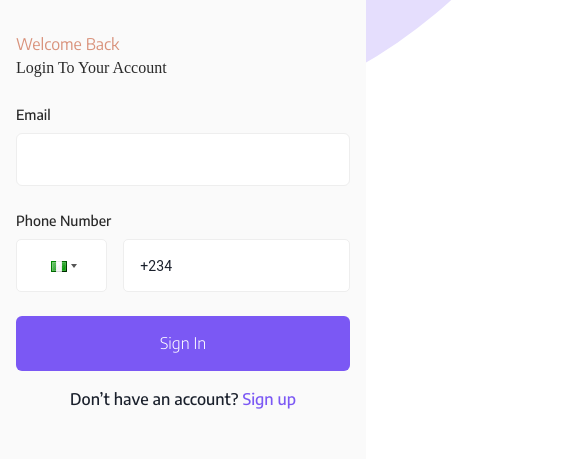
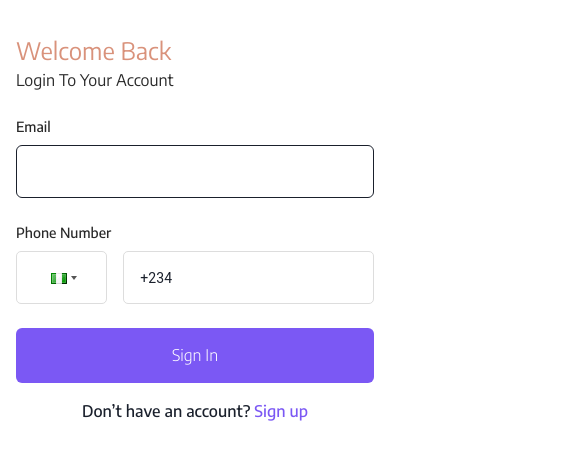
Before and after one commit to KlosaNow/klosanow-frontend, a React (Vite) app: page /sign-in in a window 390 px wide. Shown: the top 460 px of the page, 568 px wide, since content can reach past the window. Built offline with nearby package versions, Linux system fonts and the light colour scheme.

Commit message:
Fix : fixed bugs in responsiveness

```diff
--- a/src/pages/Authentication/SignIn.tsx
+++ b/src/pages/Authentication/SignIn.tsx
@@ -8,13 +8,13 @@ import {
   Button,
   Flex,
   VStack,
-  Image
+  Image,
 } from "@chakra-ui/react";
-import logo from "../../assets/SplashScreenImg/SplashLogo.png"
-import {slides} from "../SlideData";
+import logo from "../../assets/SplashScreenImg/SplashLogo.png";
+import { slides } from "../SlideData";
 import { Link as RouteLink } from "react-router-dom";
 import { useFormik } from "formik";
-import  OnboardingSlides  from "../OnboardingSlides";
+import OnboardingSlides from "../OnboardingSlides";
 import PhoneInput from "react-phone-input-2";
 // eslint-disable-next-line @typescript-eslint/ban-ts-comment
 // @ts-ignore
@@ -40,27 +40,55 @@ export default function SignIn() {
 
   return (
     <>
-      <svg style={{position:"absolute",zIndex:"-1"}} width="568" height="160" viewBox="0 0 568 160" fill="none" xmlns="http://www.w3.org/2000/svg">
-<ellipse cx="-14.5" cy="-240.5" rx="582.5" ry="400.5" fill="#E5DEFD"/>
+    <Box hideBelow="lg">
+      <svg
+        style={{ position: "absolute", zIndex: "-1" }}
+        width="568"
+        height="160"
+        viewBox="0 0 568 160"
+        fill="none"
+        xmlns="http://www.w3.org/2000/svg"
+      >
+        <ellipse cx="-14.5" cy="-240.5" rx="582.5" ry="400.5" fill="#E5DEFD" />
       </svg>
-    <Flex>
-    <VStack width={{lg:"50%",sm:"0%"}} hideBelow="md" display="flex" py="2rem" px="1rem">
-    <Box style={{position:"absolute",top:"5%",left:"5%"}} width='8rem'>
-  <Image src={logo} alt='Dan Abramov' />
+      </Box>
+
+      <Flex width="100%" height={{base:"100dvh",lg:"100%"}}>
+        <VStack
+          width={{ lg: "50%", md: "0%" }}
+          hideBelow="lg"
+          display="flex"
+          py="2rem"
+          px="1rem"
+        >
+          <Box
+            style={{ position: "absolute", top: "5%", left: "5%" }}
+            width="8rem"
+          >
+            <Image src={logo} alt="Dan Abramov" />
           </Box>
           <OnboardingSlides slides={slides} />
         </VStack>
-    <Box width={{lg:"50%",sm:"100%"}} bg="#fafafa" py="2rem" px="1rem">
-      <VStack width={{lg:"70%",sm:"100%"}} margin="auto">
-      <Box width="100%" >
-        <Text color="secondary.50" fontSize={{lg:"1rem",sm:"2xl"}}>
+        <Box w={{ base: "100%", lg: "50%" }} bg={{lg:"#fafafa"}} py="2rem" px="1rem">
+          <VStack width={{  md: "100%",lg: "70%" }} margin="auto">
+            <Box width="100%">
+              <Text color="secondary.50" fontSize={{ lg: "1rem", base: "1.5rem" }}>
                 Welcome Back
               </Text>
-        <Text fontSize={{lg:"2.1rem",sm:"1rem"}} fontFamily="primary" color="black.40">
+              <Text
+                fontSize={{ lg: "2.1rem", base: "1rem" }}
+                fontFamily={{lg:"primary"}}
+                color="black.40"
+              >
                 Login To Your Account
               </Text>
             </Box>
-      <Box as="form" py="1rem" width="100%" onSubmit={formik.handleSubmit}>
+            <Box
+              as="form"
+              py="1rem"
+              width="100%"
+              onSubmit={formik.handleSubmit}
+            >
               <FormControl mb="1.5rem">
                 <FormLabel fontSize="sm" color="black.40">
                   Email
@@ -72,7 +100,9 @@ export default function SignIn() {
                   fontSize="sm"
                   padding="1.6rem 1rem"
                   bg="#fff"
-            borderColor="#eee"
+                  borderColor={{base:"#ddd",lg:"#eee"}}
+                  border="1px solid"
+                  outline="none"
                   placeholder="Enter your Email Address"
                   value={formik.values.email}
                   onChange={formik.handleChange}
@@ -94,29 +124,27 @@ export default function SignIn() {
                   enableAreaCodeStretch
                   // regions={["africa"]}
                   containerStyle={{
-              display: 'flex',
-              gap: '1rem',
-              justifyContent: 'center',
-              alignItems: 'center',
-              flexDirection: 'row-reverse'
+                    display: "flex",
+                    gap: "1rem",
+                    justifyContent: "center",
+                    alignItems: "center",
+                    flexDirection: "row-reverse",
                   }}
                   inputStyle={{
-              width: '100%',
-              height: '2.5rem',
-              outline: 'transparent solid 2px',
-              padding: '1.6rem 1rem',
-              borderColor: '#eee'
-
+                    width: "100%",
+                    height: "2.5rem",
+                    outline: "transparent solid 2px",
+                    padding: "1.6rem 1rem",
+                    borderColor: "#ddd",
                   }}
                   buttonStyle={{
-              position: 'static',
-              height: '100%',
-              padding: '1.6rem',
-              backgroundColor: '#fff',
-              borderRadius: '5px',
-              borderColor: '#eee'
+                    position: "static",
+                    height: "100%",
+                    padding: "1.6rem",
+                    backgroundColor: "#fff",
+                    borderRadius: "5px",
+                    borderColor: "#ddd",
                   }}
-
                   value={formik.values.phone}
                   onChange={(e: () => void) => formik.setFieldValue("phone", e)}
                   onBlur={formik.handleBlur("phone")}
@@ -155,7 +183,18 @@ export default function SignIn() {
           </VStack>
         </Box>
       </Flex>
-    <Box style={{ position: "absolute", zIndex: "-2",bottom:"0",overflow:"hidden",width:"50%",height: "5rem"}}>
+
+      <Box
+        hideBelow="lg"
+        style={{
+          position: "absolute",
+          zIndex: "-2",
+          bottom: "0",
+          overflow: "hidden",
+          width: "50%",
+          height: "5rem",
+        }}
+      >
         <svg
           style={{ position: "absolute", bottom: "-20px" }}
           width="708"
@@ -167,7 +206,6 @@ export default function SignIn() {
           <ellipse cx="353.5" cy="400.5" rx="582.5" ry="400.5" fill="#E5DEFD" />
         </svg>
       </Box>
-
     </>
   );
 }
--- a/src/pages/Authentication/SignUp.tsx
+++ b/src/pages/Authentication/SignUp.tsx
@@ -40,6 +40,7 @@ export default function SignUp() {
   });
   return (
     <>
+      <Box hideBelow="lg">
       <svg
         style={{ position: "absolute", zIndex: "-1" }}
         width="568"
@@ -50,9 +51,10 @@ export default function SignUp() {
       >
         <ellipse cx="-14.5" cy="-240.5" rx="582.5" ry="400.5" fill="#E5DEFD" />
       </svg>
-      <Flex>
+      </Box>
+      <Flex height={{base:"100dvh",lg:"100%"}}>
         <VStack
-          width={{ lg: "50%", sm: "0%" }}
+          width={{ lg: "50%", "md": "0%" }}
           hideBelow="md"
           display="flex"
           py="2rem"
@@ -66,14 +68,14 @@ export default function SignUp() {
           </Box>
           <OnboardingSlides slides={slides} />
         </VStack>
-        <Box  width={{lg:"50%",sm:"100%"}} zIndex="10" bg="#fafafa" py="2rem" px="1rem">
-      <VStack width={{lg:"70%",sm:"100%"}} margin="auto">
+        <Box w={{ base: "100%", lg: "50%" }} bg={{base:"#fafafa"}} py="2rem" px="1rem">
+          <VStack width={{  md: "100%",lg: "70%" }} margin="auto">
 
           <Box width="100%">
-            <Text color="secondary.50"  fontSize={{lg:"1rem",sm:"2xl"}}>
+            <Text color="secondary.50"  fontSize={{lg:"1rem",base:"1.5rem"}}>
               Welcome to easy learning
             </Text>
-            <Text fontSize={{lg:"2.1rem",sm:"1rem"}} fontFamily="primary" color="black.40">
+            <Text fontSize={{lg:"2.1rem",sm:"1rem"}} fontFamily={{lg:"primary"}} color="black.40">
               Let’s get you signed up
             </Text>
           </Box>
@@ -89,7 +91,7 @@ export default function SignUp() {
                 fontSize="sm"
                 padding="1.6rem 1rem"
                 bg="#fff"
-                borderColor="#eee"
+                borderColor="#ddd"
                 placeholder="Enter Username"
                 onChange={formik.handleChange}
                 onBlur={formik.handleBlur}
@@ -113,7 +115,7 @@ export default function SignUp() {
                 fontSize="sm"
                 padding="1.6rem 1rem"
                 bg="#fff"
-                borderColor="#eee"
+                borderColor="#ddd"
                 placeholder="Enter your Email Address"
                 onChange={formik.handleChange}
                 onBlur={formik.handleBlur}
@@ -146,7 +148,7 @@ export default function SignUp() {
                   height: '2.5rem',
                   outline: 'transparent solid 2px',
                   padding: '1.6rem 1rem',
-                  borderColor: '#eee'
+                  borderColor: '#ddd'
 
                 }}
                 buttonStyle={{
@@ -155,7 +157,7 @@ export default function SignUp() {
                   padding: '1.6rem',
                   backgroundColor: '#fff',
                   borderRadius: '5px',
-                  borderColor: '#eee'
+                  borderColor: '#ddd'
                 }}
                 value={formik.values.phone}
                 onChange={(e: () => void) => formik.setFieldValue("phone", e)}
@@ -192,7 +194,7 @@ export default function SignUp() {
 </VStack>
         </Box>
       </Flex>
-      <Box style={{ position: "absolute", zIndex: "-2",bottom:"0",overflow:"hidden",width:"50%",height: "5rem"}}>
+      <Box hideBelow="lg" style={{ position: "absolute", zIndex: "-2",bottom:"0",overflow:"hidden",width:"50%",height: "5rem"}}>
       <svg
         style={{ position: "absolute", bottom: "-20px" }}
         width="708"
--- a/src/pages/OnboardingSlides/OnboardingSlides.tsx
+++ b/src/pages/OnboardingSlides/OnboardingSlides.tsx
@@ -19,16 +19,25 @@ const OnboardingSlides = ({ slides }: OnboardingSlidesProps) => {
 
   const navigate = useNavigate();
   const handleNextSlide = () => {
-    if (currentIndex === slides.length - 1) {
-      navigate("/sign-up");
+    if (currentIndex === slides.length - 1 ) {
+      if(btnState){
+        return
+      }else{
+        navigate("/sign-up");
+
+      }
     } else {
       setCurrentIndex(currentIndex + 1);
     }
   };
   const handlePrevSlide = () => {
-
-      setCurrentIndex(currentIndex - 1);
-
+    console.log(currentIndex)
+    if (currentIndex === 0) {
+      return;
+    }
+    else{
+    setCurrentIndex(currentIndex - 1);
+    }
   }
   const [btnstyle, setBtnstyle] = useState("");
   const [btnsize, setBtnsize] = useState("");
@@ -74,7 +83,7 @@ const OnboardingSlides = ({ slides }: OnboardingSlidesProps) => {
             <SlideTemplate {...slides[currentIndex]} />
           </motion.div>
 
-          <Stack direction={{ lg: "row", sm: "column" }} my={10} justify="space-between" align="center">
+          <Stack direction={{ lg: "row", base: "column" }} my={10} justify="space-between" align="center">
             <Button
               buttonStyle={btnstyle}
               buttonSize={btnsize}
--- a/src/pages/OnboardingSlides/SlideTemplate.tsx
+++ b/src/pages/OnboardingSlides/SlideTemplate.tsx
@@ -1,4 +1,5 @@
 import {
+  Box,
   Image,
   Radio,
   RadioGroup,
@@ -19,13 +20,16 @@ export const SlideTemplate: React.FC<SlideProps> = (props: SlideProps) => {
   const MotionVStack = motion(VStack)
   return (
         <MotionVStack key={props.id}  marginX="auto" >
+          <Box overflow="hidden" boxSize={{lg:"18vw",sm:"70vw"}}>
           <Image
             // htmlWidth={props.imgWidth}
-            boxSize={{lg:"18vw",sm:"70vw"}}
+            height="100%"
+            width="100%"
             objectFit="contain"
             src={props.image}
             alt=" "
           />
+          </Box>
           <RadioGroup style={{marginTop:"2rem"}} value={props.id}>
             <Radio size="sm" bg="#E5DEFD" marginX="5px" value="1"></Radio>
             <Radio size="sm" bg="#E5DEFD" marginX="5px" value="2"></Radio>
```
Lines whose indentation alone changed are shown as unchanged.
